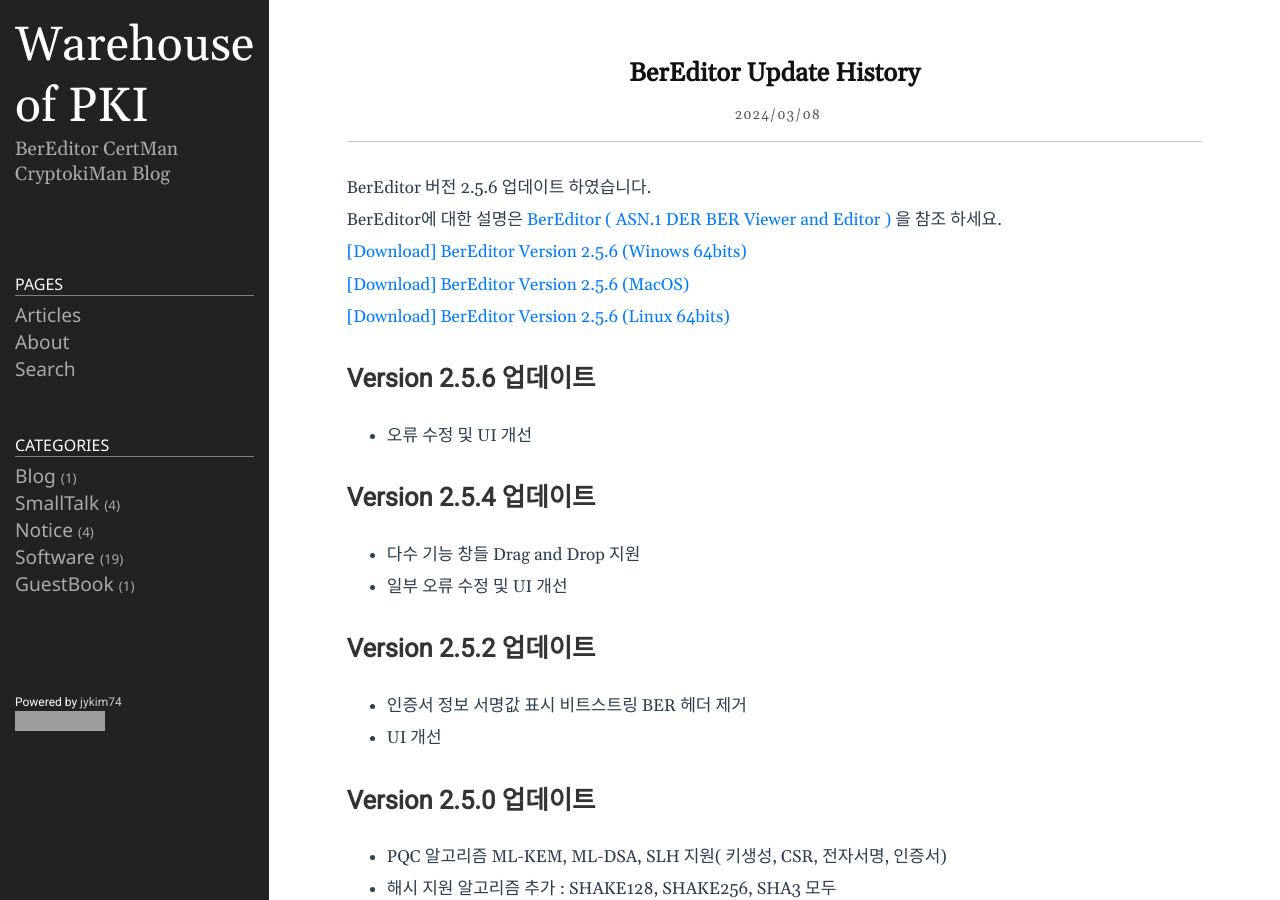
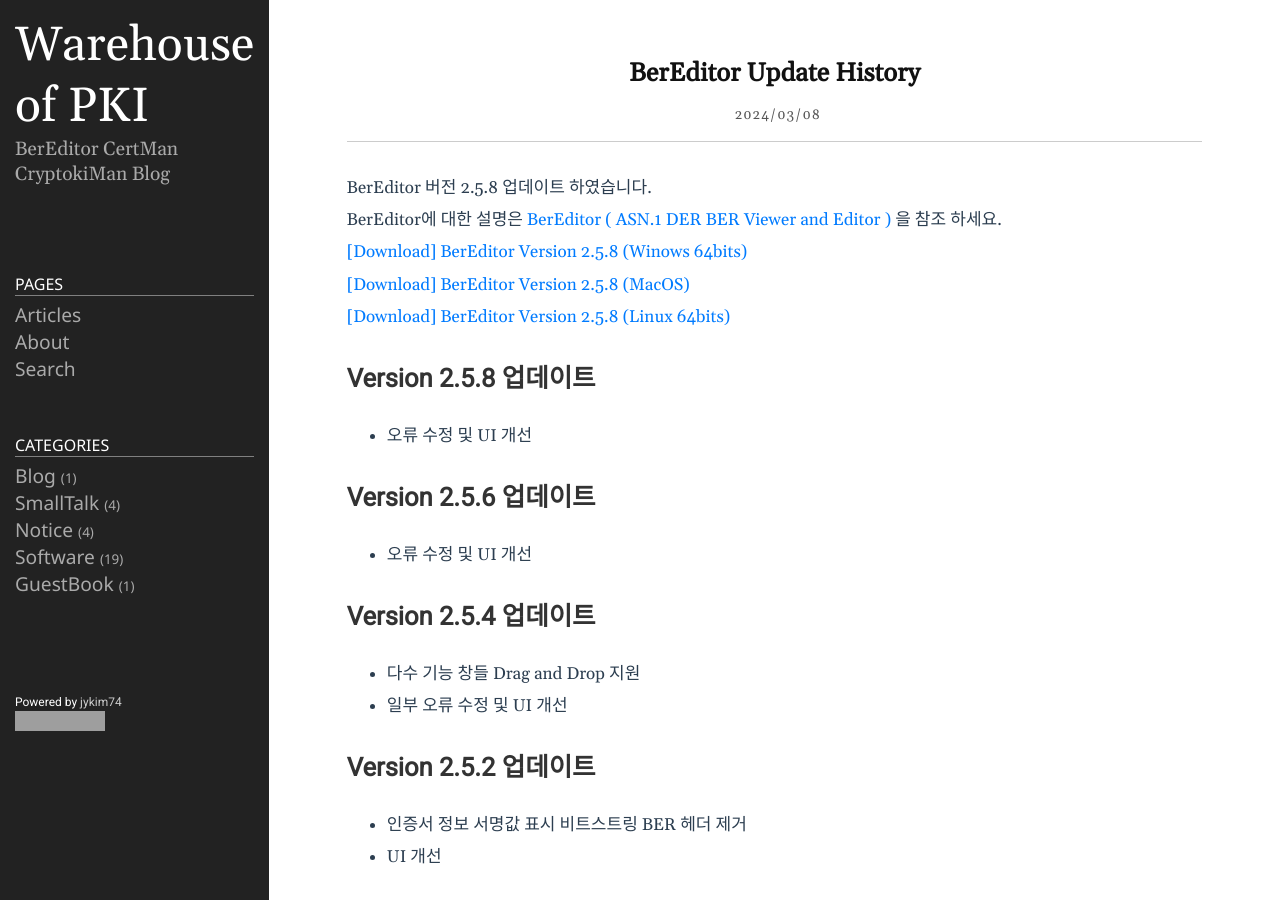
Before and after one commit to jykim74/jykim74.github.io, a Jekyll site: the page built from _posts/2024-03-08-BerEditorUpdate.md, in a window 1280 px wide and 900 px high. Built offline with Jekyll 4.4.1, drawn with Linux system fonts in a browser that asks for light colours; nearby versions of some CDN libraries; comment, search, counter and statistics services are not loaded; grey boxes are pictures that could not be loaded.

Commit message:
모두 적용

```diff
--- a/_posts/2023-04-13-BerEditor.markdown
+++ b/_posts/2023-04-13-BerEditor.markdown
@@ -16,11 +16,11 @@
 
 This is a program I made personally, so if you have any questions or bugs, use [Google Groups]( https://groups.google.com/g/bereditor, "Google Groups" )
 
-[[Download] BerEditor Version 2.5.6 (Win64)]( https://jykim74.github.io/msi/BerEditor-enV256.msi "BerEditor" )
+[[Download] BerEditor Version 2.5.8 (Win64)]( https://jykim74.github.io/msi/BerEditor-enV258.msi "BerEditor" )
 
-[[Download] BerEditor Version 2.5.6 (MacOS)]( https://jykim74.github.io/dmg/BerEditorV256.dmg "BerEditor" )
+[[Download] BerEditor Version 2.5.8 (MacOS)]( https://jykim74.github.io/dmg/BerEditorV258.dmg "BerEditor" )
 
-[[Download] BerEditor Version 2.5.6 (Linux64)]( https://jykim74.github.io/zip/BerEditorV256.zip "BerEditor" )
+[[Download] BerEditor Version 2.5.8 (Linux64)]( https://jykim74.github.io/zip/BerEditorV258.zip "BerEditor" )
 
 If you would like to receive a license, simply write a request in [Free License Request](https::/jykim7.mycafe24.com/user_reg.php) and you can receive a trial (30-day) license.
 Of course, you can apply for a license multiple times.
--- a/_posts/2023-04-13-CertMan.markdown
+++ b/_posts/2023-04-13-CertMan.markdown
@@ -10,11 +10,11 @@
 The file can be downloaded from this page link (size is about 30M)
 This is a program I made personally, so if you have any questions or bugs, please Use [Google Groups]( https://groups.google.com/g/certman, "Google Groups" )
 
-[[Download] CertMan Version 2.2.2 (Win64)](https://jykim74.github.io/msi/CertMan-enV222.msi "CertMan")
+[[Download] CertMan Version 2.2.4 (Win64)](https://jykim74.github.io/msi/CertMan-enV224.msi "CertMan")
 
-[[Download] CertMan Version 2.2.2 (MacOS)](https://jykim74.github.io/dmg/CertManV222.dmg, "CertMan")
+[[Download] CertMan Version 2.2.4 (MacOS)](https://jykim74.github.io/dmg/CertManV224.dmg, "CertMan")
 
-[[Download] CertMan Version 2.2.2 (Linux64)](https://jykim74.github.io/zip/CertManV222.zip, "CertMan")
+[[Download] CertMan Version 2.2.4 (Linux64)](https://jykim74.github.io/zip/CertManV224.zip, "CertMan")
 
 If you would like to receive a license, simply write a request in [Free License Request](https::/jykim7.mycafe24.com/user_reg.php) and you can receive a trial (30-day) license.
 Of course, you can apply for a license multiple times.
--- a/_posts/2023-04-13-CryptokiMan.markdown
+++ b/_posts/2023-04-13-CryptokiMan.markdown
@@ -10,11 +10,11 @@
 Actually, the module test was done with the library downloaded from https://www.opendnssec.org/softhsm/.
 This is a program I made personally, so if you have any questions or bugs, use [Google Groups]( https://groups.google.com/g/cryptokiman, "Google Groups" )
 
-[[Download] CryptokiMan Version 2.1.8 (Win64)](https://jykim74.github.io/msi/CryptokiMan-enV218.msi "CryptokiMan")
+[[Download] CryptokiMan Version 2.2.0 (Win64)](https://jykim74.github.io/msi/CryptokiMan-enV220.msi "CryptokiMan")
 
-[[Download] CryptokiMan Version 2.1.8 (MacOS)](https://jykim74.github.io/dmg/CryptokiManV218.dmg, "CryptokiMan")
+[[Download] CryptokiMan Version 2.2.0 (MacOS)](https://jykim74.github.io/dmg/CryptokiManV220.dmg, "CryptokiMan")
 
-[[Download] CryptokiMan Version 2.1.8 (Linux64)](https://jykim74.github.io/zip/CryptokiManV218.zip, "CryptokiMan")
+[[Download] CryptokiMan Version 2.2.0 (Linux64)](https://jykim74.github.io/zip/CryptokiManV220.zip, "CryptokiMan")
 
 If you would like to receive a license, simply write a request in [Free License Request](https::/jykim7.mycafe24.com/user_reg.php) and you can receive a trial (30-day) license.
 Of course, you can apply for a license multiple times.
--- a/_posts/2024-03-08-BerEditorUpdate.md
+++ b/_posts/2024-03-08-BerEditorUpdate.md
@@ -4,14 +4,18 @@
 tags: [ASN.1,ASN.1 viewer, BER, DER, PQC, RSA, ECDSA, DSA, PQC, ML-KEM, ML-DSA, SLH-DSA]
 category: Software
 ---
-BerEditor 버전 2.5.6 업데이트 하였습니다.
+BerEditor 버전 2.5.8 업데이트 하였습니다.
 BerEditor에 대한 설명은 [BerEditor ( ASN.1 DER BER Viewer and Editor )](https://jykim74.tistory.com/36) 을 참조 하세요.
 
-[\[Download\] BerEditor Version 2.5.6 (Winows 64bits)](https://jykim74.github.io/msi/BerEditor-enV256.msi)
+[\[Download\] BerEditor Version 2.5.8 (Winows 64bits)](https://jykim74.github.io/msi/BerEditor-enV258.msi)
 
-[\[Download\] BerEditor Version 2.5.6 (MacOS)](https://jykim74.github.io/dmg/BerEditorV256.dmg)
+[\[Download\] BerEditor Version 2.5.8 (MacOS)](https://jykim74.github.io/dmg/BerEditorV258.dmg)
 
-[\[Download\] BerEditor Version 2.5.6 (Linux 64bits)](https://jykim74.github.io/zip/BerEditorV256.zip)
+[\[Download\] BerEditor Version 2.5.8 (Linux 64bits)](https://jykim74.github.io/zip/BerEditorV258.zip)
+
+
+## Version 2.5.8 업데이트
+- 오류 수정 및 UI 개선
 
 ## Version 2.5.6 업데이트
 - 오류 수정 및 UI 개선
--- a/appcast/bereditor_appcast_mac.xml
+++ b/appcast/bereditor_appcast_mac.xml
@@ -5,10 +5,10 @@
 		<description>Feed for BerEditor updates</description>
 		<language>en</language>
 		<item>
-			<title>Version 2.5.6</title>
+			<title>Version 2.5.8</title>
 			<sparkle:releaseNotesLink>https://jykim74.github.io/software/2024/03/08/BerEditorUpdate.html</sparkle:releaseNotesLink>
-			<enclosure url="https://jykim74.github.io/dmg/BerEditorV256.dmg" sparkle:version="2.5.6"
-			sparkle:edSignature="XqiWXMbYAnFrKOdJS2sxhIfehepw8ghWMBV4B3SIDnvp6QWS6tnKbREWtuwlYuG4AlOb5kagyApd8lnmRHqyDw==" length="32728388"
+			<enclosure url="https://jykim74.github.io/dmg/BerEditorV258.dmg" sparkle:version="2.5.8"
+			sparkle:edSignature="A1ZHFBOjJMS6SZRE+YJSXS+iEcIPinYvbCvneGRIHIQ7rT9e0axUmfwtMK2I58cg3vpILmgnpTvpelc0rOS3Dg==" length="32741204"
 			type="application/octet-stream"/>
 		</item>
 	</channel>
--- a/appcast/bereditor_appcast_mac_ko.xml
+++ b/appcast/bereditor_appcast_mac_ko.xml
@@ -5,10 +5,10 @@
 		<description>Feed for BerEditor updates</description>
 		<language>en</language>
 		<item>
-			<title>Version 2.5.6</title>
+			<title>Version 2.5.8</title>
 			<sparkle:releaseNotesLink>https://jykim74.github.io/software/2024/03/08/BerEditorUpdate.html</sparkle:releaseNotesLink>
-			<enclosure url="https://jykim74.github.io/dmg/BerEditorV256.dmg" sparkle:version="2.5.6"
-			sparkle:edSignature="XqiWXMbYAnFrKOdJS2sxhIfehepw8ghWMBV4B3SIDnvp6QWS6tnKbREWtuwlYuG4AlOb5kagyApd8lnmRHqyDw==" length="32728388"
+			<enclosure url="https://jykim74.github.io/dmg/BerEditorV258.dmg" sparkle:version="2.5.8"
+			sparkle:edSignature="A1ZHFBOjJMS6SZRE+YJSXS+iEcIPinYvbCvneGRIHIQ7rT9e0axUmfwtMK2I58cg3vpILmgnpTvpelc0rOS3Dg==" length="32741204"
 			type="application/octet-stream"/>
 		</item>
 	</channel>
--- a/appcast/bereditor_appcast_win.xml
+++ b/appcast/bereditor_appcast_win.xml
@@ -5,9 +5,9 @@
 		<description>Feed for BerEditor updates</description>
 		<language>en</language>
 		<item>
-			<title>Version 2.5.6</title>
+			<title>Version 2.5.8</title>
 			<sparkle:releaseNotesLink>https://jykim74.github.io/software/2024/03/08/BerEditorUpdate.html</sparkle:releaseNotesLink>
-			<enclosure url="https://jykim74.github.io/msi/BerEditor-enV256.msi" sparkle:version="2.5.6" length="0" type="application/octet-stream"/>
+			<enclosure url="https://jykim74.github.io/msi/BerEditor-enV258.msi" sparkle:version="2.5.8" length="0" type="application/octet-stream"/>
 		</item>
 	</channel>
 </rss>
--- a/appcast/bereditor_appcast_win_ko.xml
+++ b/appcast/bereditor_appcast_win_ko.xml
@@ -5,9 +5,9 @@
 		<description>Feed for BerEditor updates</description>
 		<language>en</language>
 		<item>
-			<title>Version 2.5.6</title>
+			<title>Version 2.5.8</title>
 			<sparkle:releaseNotesLink>https://jykim74.github.io/software/2024/03/08/BerEditorUpdate.html</sparkle:releaseNotesLink>
-			<enclosure url="https://jykim74.github.io/msi/BerEditor-enV256.msi" sparkle:version="2.5.6" length="0" type="application/octet-stream"/>
+			<enclosure url="https://jykim74.github.io/msi/BerEditor-enV258.msi" sparkle:version="2.5.8" length="0" type="application/octet-stream"/>
 		</item>
 	</channel>
 </rss>
--- a/appcast/certman_appcast_mac.xml
+++ b/appcast/certman_appcast_mac.xml
@@ -5,10 +5,10 @@
 		<description>Feed for CertMan updates</description>
 		<language>en</language>
 		<item>
-			<title>Version 2.2.2</title>
+			<title>Version 2.2.4</title>
 			<sparkle:releaseNotesLink>https://jykim74.github.io/software/2024/03/08/CertManUpdate.html</sparkle:releaseNotesLink>
-			<enclosure url="https://jykim74.github.io/dmg/CertManV222.dmg" sparkle:version="2.2.2"
-			sparkle:edSignature="hDXuO/Qa1nNiIKtS/ewuDVlVwnhI3DxBFUdHg/BhgJKyQxfyOOiN4FxKLTJOa0AtQaTnmKa0ejT9OpmLfvPwBw==" length="17788610"
+			<enclosure url="https://jykim74.github.io/dmg/CertManV224.dmg" sparkle:version="2.2.4"
+			sparkle:edSignature="giq0jUdImze3H/zn2VnqV+NB4lcjNFkzhVbWVOAS6vxz1Q6yT3HTgOze0qQS8n60/jus67iTOn4MX4qy31RrCg==" length="17815231"
 			type="application/octet-stream"/>
 		</item>
 	</channel>
--- a/appcast/certman_appcast_mac_ko.xml
+++ b/appcast/certman_appcast_mac_ko.xml
@@ -5,10 +5,10 @@
 		<description>Feed for CertMan updates</description>
 		<language>en</language>
 		<item>
-			<title>Version 2.2.2</title>
+			<title>Version 2.2.4</title>
 			<sparkle:releaseNotesLink>https://jykim74.github.io/software/2024/03/08/CertManUpdate.html</sparkle:releaseNotesLink>
-			<enclosure url="https://jykim74.github.io/dmg/CertManV222.dmg" sparkle:version="2.2.2"
-			sparkle:edSignature="hDXuO/Qa1nNiIKtS/ewuDVlVwnhI3DxBFUdHg/BhgJKyQxfyOOiN4FxKLTJOa0AtQaTnmKa0ejT9OpmLfvPwBw==" length="17788610"
+			<enclosure url="https://jykim74.github.io/dmg/CertManV224.dmg" sparkle:version="2.2.4"
+			sparkle:edSignature="giq0jUdImze3H/zn2VnqV+NB4lcjNFkzhVbWVOAS6vxz1Q6yT3HTgOze0qQS8n60/jus67iTOn4MX4qy31RrCg==" length="17815231"
 			type="application/octet-stream"/>
 		</item>
 	</channel>
--- a/appcast/certman_appcast_win.xml
+++ b/appcast/certman_appcast_win.xml
@@ -5,9 +5,9 @@
 		<description>Feed for CertMan updates</description>
 		<language>en</language>
 		<item>
-			<title>Version 2.2.2</title>
+			<title>Version 2.2.4</title>
 			<sparkle:releaseNotesLink>https://jykim74.github.io/software/2024/03/08/CertManUpdate.html</sparkle:releaseNotesLink>
-			<enclosure url="https://jykim74.github.io/msi/CertMan-enV222.msi" sparkle:version="2.2.2" length="0" type="application/octet-stream"/>
+			<enclosure url="https://jykim74.github.io/msi/CertMan-enV224.msi" sparkle:version="2.2.4" length="0" type="application/octet-stream"/>
 		</item>
 	</channel>
 </rss>
--- a/appcast/certman_appcast_win_ko.xml
+++ b/appcast/certman_appcast_win_ko.xml
@@ -5,9 +5,9 @@
 		<description>Feed for CertMan updates</description>
 		<language>en</language>
 		<item>
-			<title>Version 2.2.2</title>
+			<title>Version 2.2.4</title>
 			<sparkle:releaseNotesLink>https://jykim74.github.io/software/2024/03/08/CertManUpdate.html</sparkle:releaseNotesLink>
-			<enclosure url="https://jykim74.github.io/msi/CertMan-enV222.msi" sparkle:version="2.2.2" length="0" type="application/octet-stream"/>
+			<enclosure url="https://jykim74.github.io/msi/CertMan-enV224.msi" sparkle:version="2.2.4" length="0" type="application/octet-stream"/>
 		</item>
 	</channel>
 </rss>
--- a/appcast/cryptokiman_appcast_mac.xml
+++ b/appcast/cryptokiman_appcast_mac.xml
@@ -5,10 +5,10 @@
 		<description>Feed for CryptokiMan updates</description>
 		<language>en</language>
 		<item>
-			<title>Version 2.1.8</title>
+			<title>Version 2.2.0</title>
 			<sparkle:releaseNotesLink>https://jykim74.github.io/software/2024/03/08/CryptokiUpdate.html</sparkle:releaseNotesLink>
-			<enclosure url="https://jykim74.github.io/dmg/CryptokiManV218.dmg" sparkle:version="2.1.8"
-			sparkle:edSignature="RxnX9wT2CarEMd8oYIG/z8ITYes/q+QfuK4usan7M4sK0a/5zofF5JoIOdbBmcys5c8eyFoyr/rgLjDawNItBg==" length="17338009"
+			<enclosure url="https://jykim74.github.io/dmg/CryptokiManV220.dmg" sparkle:version="2.2.0"
+			sparkle:edSignature="f5a77ikiGCyckJFL4hnNd7Gk1Rs214WU47bowLbzLwxS0aijhpQVxljrYwTpx1U1xF+HpXOfoLpa+r9dFtmmAQ==" length="17388805"
 			type="application/octet-stream"/>
 		</item>
 	</channel>
--- a/appcast/cryptokiman_appcast_mac_ko.xml
+++ b/appcast/cryptokiman_appcast_mac_ko.xml
@@ -5,10 +5,10 @@
 		<description>Feed for CryptokiMan updates</description>
 		<language>en</language>
 		<item>
-			<title>Version 2.1.8</title>
+			<title>Version 2.2.0</title>
 			<sparkle:releaseNotesLink>https://jykim74.github.io/software/2024/03/08/CryptokiUpdate.html</sparkle:releaseNotesLink>
-			<enclosure url="https://jykim74.github.io/dmg/CryptokiManV218.dmg" sparkle:version="2.1.8"
-			sparkle:edSignature="RxnX9wT2CarEMd8oYIG/z8ITYes/q+QfuK4usan7M4sK0a/5zofF5JoIOdbBmcys5c8eyFoyr/rgLjDawNItBg==" length="17338009"
+			<enclosure url="https://jykim74.github.io/dmg/CryptokiManV220.dmg" sparkle:version="2.2.0"
+			sparkle:edSignature="f5a77ikiGCyckJFL4hnNd7Gk1Rs214WU47bowLbzLwxS0aijhpQVxljrYwTpx1U1xF+HpXOfoLpa+r9dFtmmAQ==" length="17388805"
 			type="application/octet-stream"/>
 		</item>
 	</channel>
--- a/appcast/cryptokiman_appcast_win.xml
+++ b/appcast/cryptokiman_appcast_win.xml
@@ -5,9 +5,9 @@
 		<description>Feed for CryptokiMan updates</description>
 		<language>en</language>
 		<item>
-			<title>Version 2.1.8</title>
+			<title>Version 2.2.0</title>
 			<sparkle:releaseNotesLink>https://jykim74.github.io/software/2024/03/08/CryptokiUpdate.html</sparkle:releaseNotesLink>
-			<enclosure url="https://jykim74.github.io/msi/CryptokiMan-enV218.msi" sparkle:version="2.1.8" length="0" type="application/octet-stream"/>
+			<enclosure url="https://jykim74.github.io/msi/CryptokiMan-enV220.msi" sparkle:version="2.2.0" length="0" type="application/octet-stream"/>
 		</item>
 	</channel>
 </rss>
--- a/appcast/cryptokiman_appcast_win_ko.xml
+++ b/appcast/cryptokiman_appcast_win_ko.xml
@@ -5,9 +5,9 @@
 		<description>Feed for CryptokiMan updates</description>
 		<language>en</language>
 		<item>
-			<title>Version 2.1.8</title>
+			<title>Version 2.2.0</title>
 			<sparkle:releaseNotesLink>https://jykim74.github.io/software/2024/03/08/CryptokiUpdate.html</sparkle:releaseNotesLink>
-			<enclosure url="https://jykim74.github.io/msi/CryptokiMan-enV218.msi" sparkle:version="2.1.8" length="0" type="application/octet-stream"/>
+			<enclosure url="https://jykim74.github.io/msi/CryptokiMan-enV220.msi" sparkle:version="2.2.0" length="0" type="application/octet-stream"/>
 		</item>
 	</channel>
 </rss>
```
Also changed, not shown: _posts/2024-03-08-CertManUpdate.md (+9 -4 lines), _posts/2024-03-08-CryptokiUpdate.md (+7 -4 lines).
